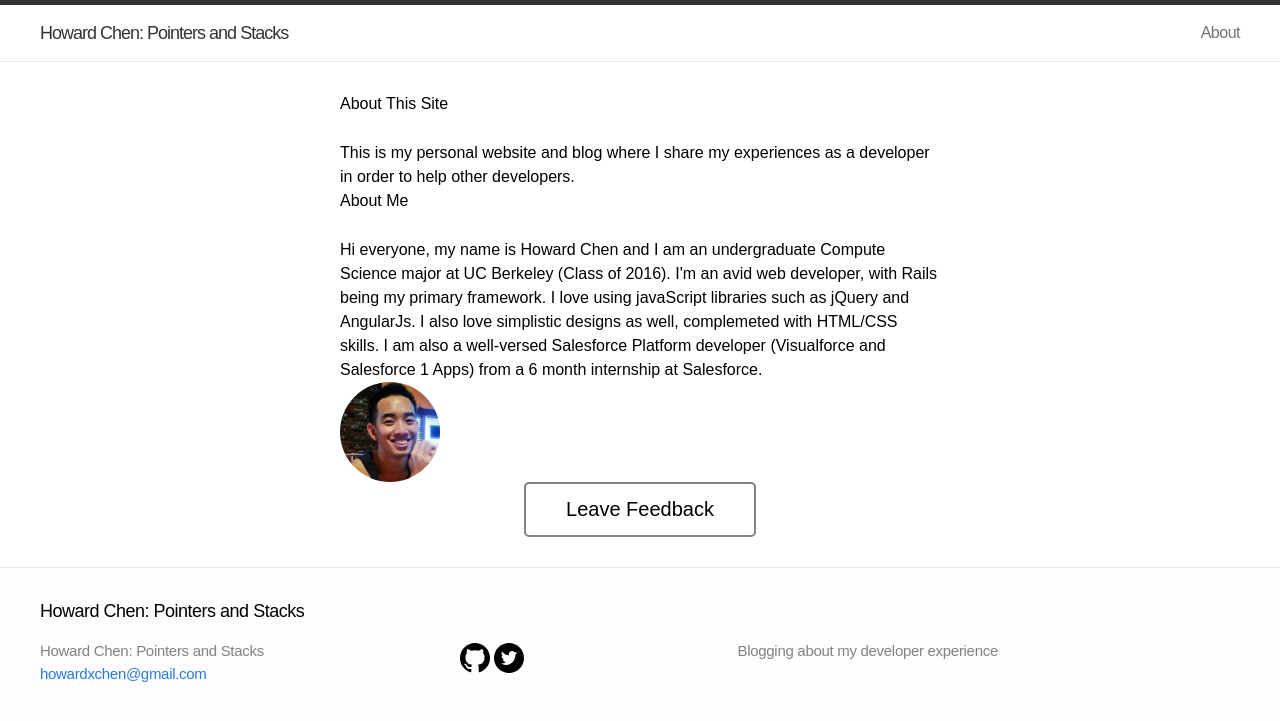
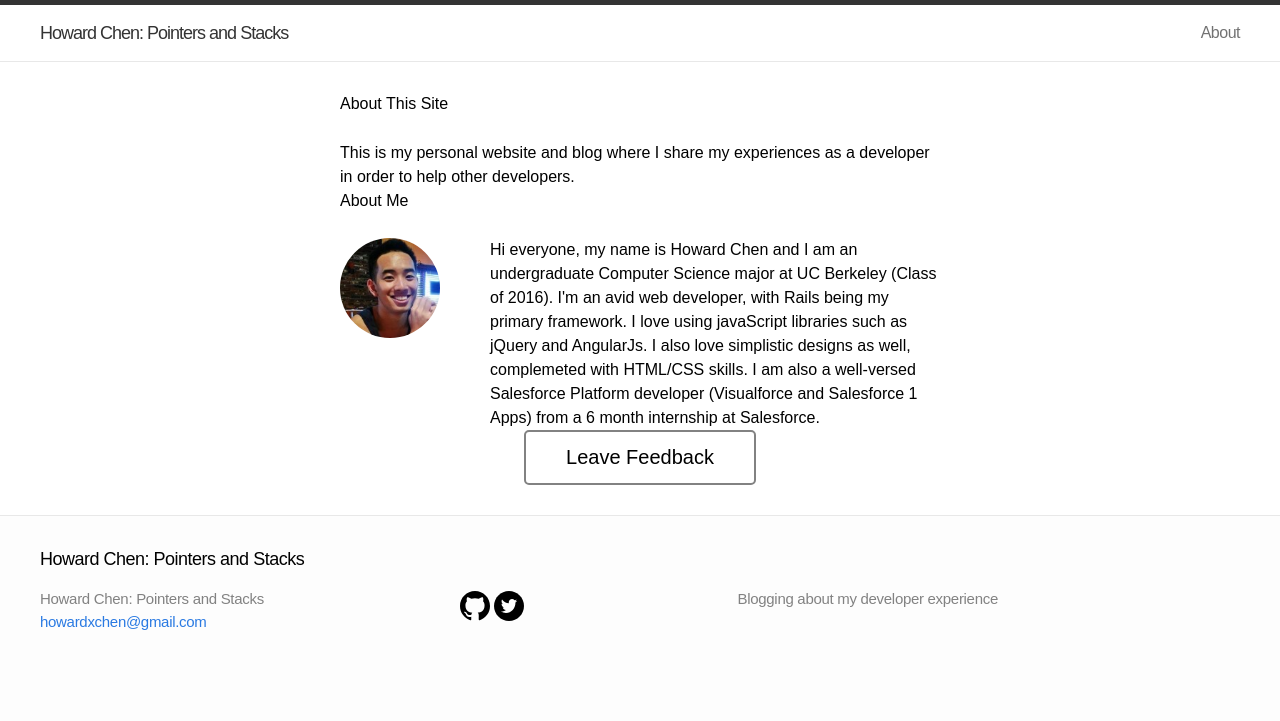
Before and after one commit to chenhoward/chenhoward.github.io, a Jekyll site: the page built from about.html, in a window 1280 px wide. Shown: the top 721 px of the page. Built offline with Jekyll 4.4.1, drawn with Linux system fonts in a browser that asks for light colours; some web fonts are replaced.

Commit message:
Put circular photo next to about me text

```diff
--- a/about.html
+++ b/about.html
@@ -11,15 +11,17 @@ title: About
   </p>
   <h1>About Me</h1>
   <p>
-    Hi everyone, my name is Howard Chen and I am an undergraduate Compute
-    Science major at UC Berkeley (Class of 2016).  I'm an avid web developer,
-    with Rails being my primary framework. I love using javaScript libraries such
-    as jQuery and AngularJs. I also love simplistic designs as well, complemeted
-    with HTML/CSS skills.  I am also a well-versed Salesforce Platform developer
-    (Visualforce and Salesforce 1 Apps) from a 6 month internship at Salesforce.
+    <div class="circular">
+    </div>
+    <div class="floater">
+      Hi everyone, my name is Howard Chen and I am an undergraduate Computer
+      Science major at UC Berkeley (Class of 2016).  I'm an avid web developer,
+      with Rails being my primary framework. I love using javaScript libraries such
+      as jQuery and AngularJs. I also love simplistic designs as well, complemeted
+      with HTML/CSS skills.  I am also a well-versed Salesforce Platform developer
+      (Visualforce and Salesforce 1 Apps) from a 6 month internship at Salesforce.
+    </div>
   </p>
-  <div class="circular">
-  </div>
   <div class="centered">
     <a href="https://github.com/chenhoward/Feedback/issues/new">
       <button class="feedback"> Leave Feedback </button>
--- a/css/style.css
+++ b/css/style.css
@@ -1,4 +1,5 @@
 .circular {
+  float: left;
   width: 100px;
   height: 100px;
   border-radius: 50%;
@@ -6,6 +7,7 @@
   -moz-border-radius: 50%;
   background-image: url('/pictures/profpic.jpeg');
   background-size: cover;
+  margin: 0 0;
 }
 
 .feedback {
@@ -21,3 +23,9 @@
 .centered {
 	text-align: center;
 }
+
+.floater {
+  margin-left: 50px;
+  width: 450px;
+  float: left;
+}
```
